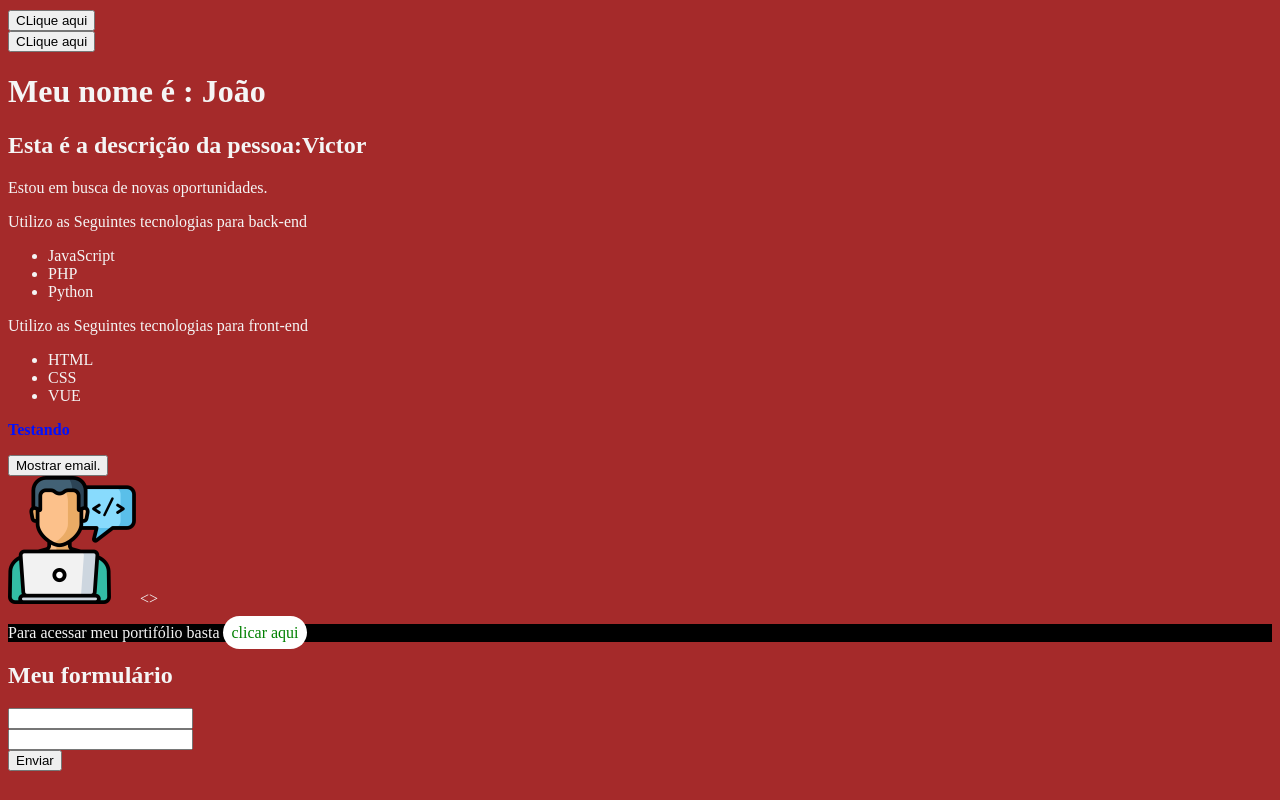
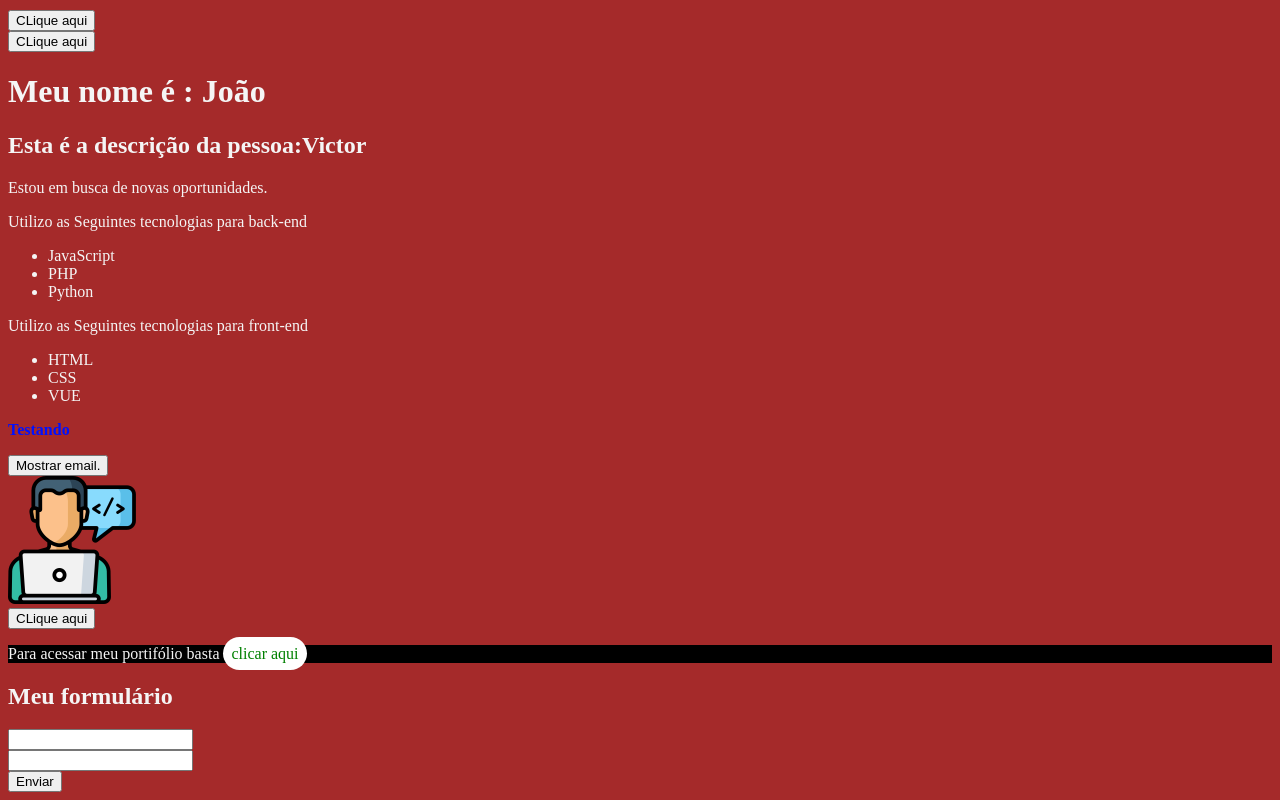
Before and after one commit to victorfreireavfs/VueJs_estudos, a Vue app in the folder 2_/: page / in a window 1280 px wide. Shown: the part 417-1217 px from the top of the page. Before the commit the page ends 1196 px from the top, so only its background shows below. Built offline with nearby package versions, Linux system fonts and the light colour scheme.

Commit message:
Passar dados com PROPS
- anotações

```diff
--- a/2_/src/components/Picture.vue
+++ b/2_/src/components/Picture.vue
@@ -1,11 +1,18 @@
 <template>
-    <img :src="avatar" :alt="descricao" :title="title">
-    <>
+    <div>
+        <img :src="avatar" :alt="descricao" :title="title">
+        <Reutilizacao/>
+     </div>
 </template>
 
 <script>
+import Reutilizacao from './Reutilizacao.vue';
+
 export default {
     name: 'Logo',
+    components: {
+        Reutilizacao
+    },
     data(){
         return{
             avatar:"/img/avatar.png",
```
Also changed, not shown: 2_/anotacoes.txt.
